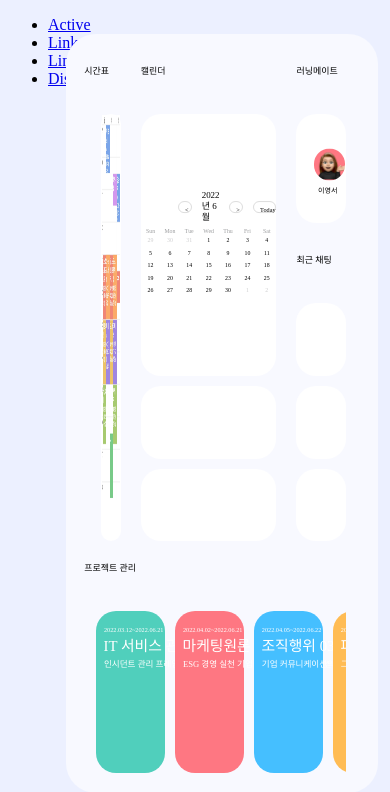
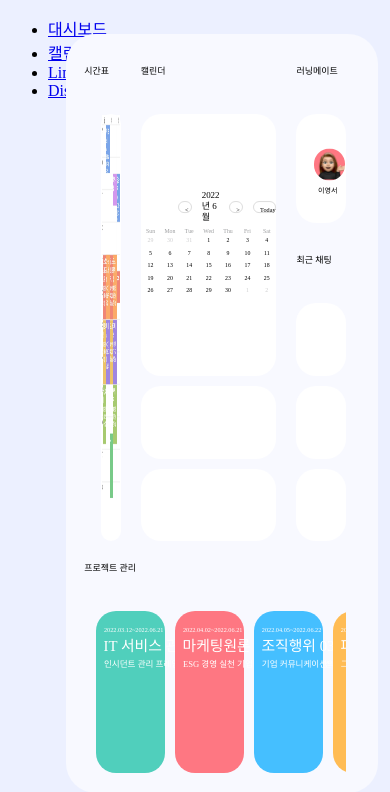
Before and after one commit to LikeLion-at-DGU/Runningmate, a Django app: page / in a window 390 px wide. Shown: the top 792 px of the page. Run offline with Django 4.2, Linux system fonts and the light colour scheme; some web fonts are replaced.

Commit message:
0626 반응형 웹으로 수정

```diff
--- a/runningmate/runningmate/templates/shared/_navbar.html
+++ b/runningmate/runningmate/templates/shared/_navbar.html
@@ -1,10 +1,10 @@
 <!-- navbar -->
 <ul class="nav flex-column">
     <li class="nav-item">
-        <a class="nav-link active" aria-current="page" href="#">Active</a>
+        <a class="nav-link active" aria-current="page" href="{% url 'mateapp:showmain' %}">대시보드</a>
     </li>
     <li class="nav-item">
-        <a class="nav-link" href="#">Link</a>
+        <a class="nav-link" href="{% url 'mateapp:calendar' %}">캘린더</a>
     </li>
     <li class="nav-item">
         <a class="nav-link" href="#">Link</a>
```
